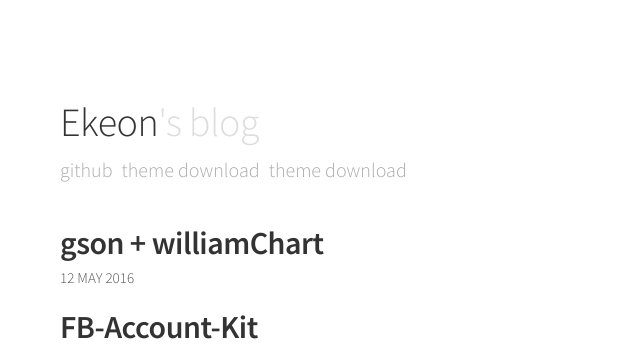
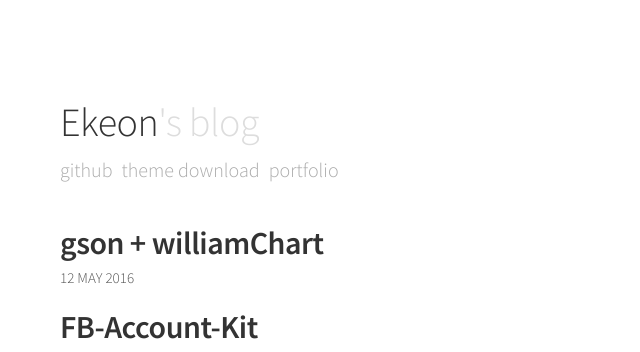
Before and after one commit to ekeon/ekeon.github.io, a Jekyll site: the page built from index.html, in a window 1280 px wide. Shown: the top 352 px of the page, without its empty margins (0-640 px from the left). Built offline with Jekyll 4.4.1, drawn with Linux system fonts in a browser that asks for light colours; Markdown is read by kramdown in place of the engine named in the settings; comment, search, counter and statistics services are not loaded.

Commit message:
no message

```diff
--- a/_config.yml
+++ b/_config.yml
@@ -19,8 +19,8 @@
     href:           "//github.com/Ekeon"
   - name:           "Theme Download"
     href:           "//github.com/gfjaru/Kiko/releases"
-  - name:           "Theme Download"
-    href:           "//github.com/gfjaru/Kiko/releases"
+  - name:           "portfolio"
+    href:           "//ekeon.github.io/portfolio/portfolio.html"
 
 # Sass
 sass:
```
Also changed, not shown: 3 other files.
